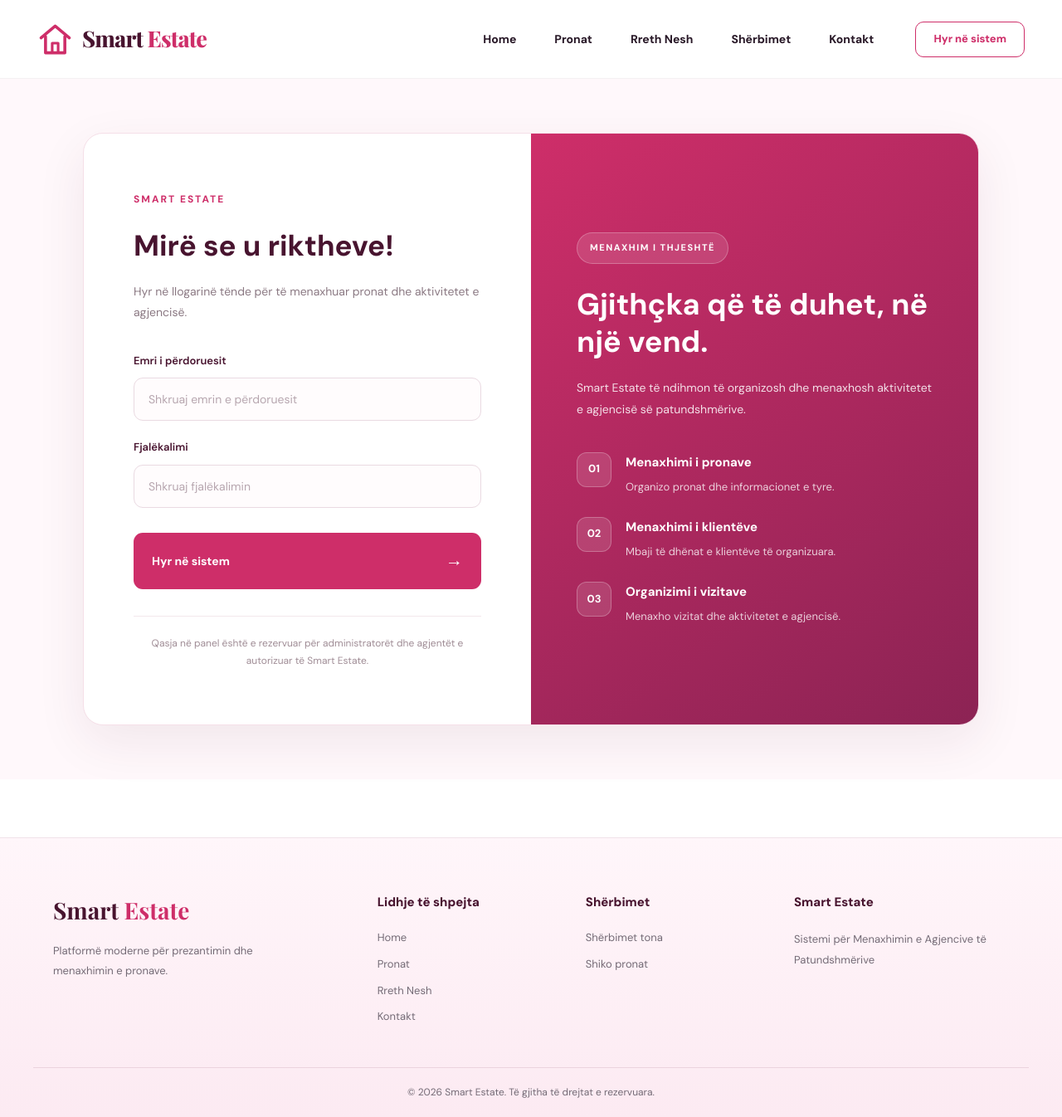
After one commit to samire-ahmeti/Samire-Ahmeti-Sistemi-per-Menaxhimin-e-Agjencive-te-Patundshmerive, a Django app: page /hyrja/ in a window 1280 px wide. The commit adds this page. Shown: the whole page at 83% size. Run offline with Django 5.2, Linux system fonts and the light colour scheme.

Commit message:
Implementova hyrjen daljen dhe kontrollin e roleve

```diff
--- a/agjencia/static/agjencia/css/style.css
+++ b/agjencia/static/agjencia/css/style.css
@@ -1506,3 +1506,311 @@ img {
         margin-left: 105px;
     }
 }
+
+
+.auth-page {
+    min-height: 85vh;
+    padding: 65px 20px;
+    background: #FFF8FB;
+    display: flex;
+    align-items: center;
+    justify-content: center;
+}
+
+.auth-container {
+    display: grid;
+    grid-template-columns: 1fr 1fr;
+    width: 100%;
+    max-width: 1080px;
+    min-height: 620px;
+    background: #FFFFFF;
+    border: 1px solid #F5DFE8;
+    border-radius: 24px;
+    overflow: hidden;
+    box-shadow: 0 20px 60px rgba(72, 20, 47, 0.08);
+}
+
+.auth-form-side {
+    padding: 65px 60px;
+    display: flex;
+    flex-direction: column;
+    justify-content: center;
+}
+
+.auth-label {
+    display: inline-block;
+    margin-bottom: 18px;
+    color: #CE2E69;
+    font-size: 12px;
+    font-weight: 700;
+    letter-spacing: 2px;
+}
+
+.auth-form-header h1 {
+    margin: 0 0 15px;
+    color: #48142F;
+    font-size: 35px;
+    font-weight: 700;
+}
+
+.auth-form-header p {
+    margin: 0 0 35px;
+    color: #8B7983;
+    font-size: 14px;
+    line-height: 1.8;
+}
+
+.auth-form {
+    display: flex;
+    flex-direction: column;
+    gap: 22px;
+}
+
+.auth-field {
+    display: flex;
+    flex-direction: column;
+    gap: 10px;
+}
+
+.auth-field label {
+    color: #48142F;
+    font-size: 13px;
+    font-weight: 600;
+}
+
+.auth-field input {
+    width: 100%;
+    height: 52px;
+    padding: 0 17px;
+    border: 1px solid #EADAE2;
+    border-radius: 11px;
+    background: #FFFCFD;
+    color: #48142F;
+    font-family: inherit;
+    font-size: 14px;
+    outline: none;
+    transition: all 0.2s ease;
+    box-sizing: border-box;
+}
+
+.auth-field input::placeholder {
+    color: #B7A6AF;
+}
+
+.auth-field input:focus {
+    border-color: #CE2E69;
+    background: #FFFFFF;
+    box-shadow: 0 0 0 4px rgba(206, 46, 105, 0.08);
+}
+
+.auth-submit {
+    display: flex;
+    justify-content: space-between;
+    align-items: center;
+    width: 100%;
+    margin-top: 8px;
+    padding: 17px 22px;
+    border: none;
+    border-radius: 11px;
+    background: #CE2E69;
+    color: #FFFFFF;
+    font-family: inherit;
+    font-size: 14px;
+    font-weight: 700;
+    cursor: pointer;
+    transition: all 0.25s ease;
+}
+
+.auth-submit:hover {
+    background: #AE2054;
+    transform: translateY(-2px);
+    box-shadow: 0 8px 20px rgba(206, 46, 105, 0.18);
+}
+
+.auth-submit span {
+    font-size: 21px;
+}
+
+.auth-bottom {
+    margin-top: 32px;
+    padding-top: 22px;
+    border-top: 1px solid #F3E7EC;
+}
+
+.auth-bottom p {
+    margin: 0;
+    color: #A08D96;
+    font-size: 12px;
+    line-height: 1.8;
+    text-align: center;
+}
+
+.auth-error {
+    margin-bottom: 22px;
+    padding: 14px 17px;
+    border: 1px solid #F5B8C8;
+    border-radius: 10px;
+    background: #FFF0F3;
+    color: #A92246;
+    font-size: 13px;
+    line-height: 1.6;
+}
+
+.auth-info-side {
+    position: relative;
+    display: flex;
+    align-items: center;
+    padding: 65px 55px;
+    background: linear-gradient(145deg, #CE2E69, #8C2354);
+    color: #FFFFFF;
+}
+
+.auth-info-content {
+    position: relative;
+    z-index: 1;
+}
+
+.auth-info-tag {
+    display: inline-block;
+    margin-bottom: 26px;
+    padding: 9px 15px;
+    border: 1px solid rgba(255, 255, 255, 0.25);
+    border-radius: 30px;
+    background: rgba(255, 255, 255, 0.12);
+    color: #FFFFFF;
+    font-size: 11px;
+    font-weight: 700;
+    letter-spacing: 1.5px;
+}
+
+.auth-info-content h2 {
+    margin: 0 0 20px;
+    color: #FFFFFF;
+    font-size: 36px;
+    line-height: 1.25;
+}
+
+.auth-info-content > p {
+    margin: 0 0 38px;
+    color: rgba(255, 255, 255, 0.85);
+    font-size: 14px;
+    line-height: 1.9;
+}
+
+.auth-benefits {
+    display: flex;
+    flex-direction: column;
+    gap: 25px;
+}
+
+.auth-benefit {
+    display: flex;
+    align-items: flex-start;
+    gap: 17px;
+}
+
+.auth-benefit > span {
+    display: flex;
+    align-items: center;
+    justify-content: center;
+    flex-shrink: 0;
+    width: 42px;
+    height: 42px;
+    border: 1px solid rgba(255, 255, 255, 0.25);
+    border-radius: 12px;
+    background: rgba(255, 255, 255, 0.12);
+    color: #FFFFFF;
+    font-size: 13px;
+    font-weight: 700;
+}
+
+.auth-benefit h3 {
+    margin: 0 0 7px;
+    color: #FFFFFF;
+    font-size: 15px;
+}
+
+.auth-benefit p {
+    margin: 0;
+    color: rgba(255, 255, 255, 0.78);
+    font-size: 13px;
+    line-height: 1.7;
+}
+
+@media (max-width: 900px) {
+    .auth-form-side {
+        padding: 45px 35px;
+    }
+
+    .auth-info-side {
+        padding: 45px 35px;
+    }
+
+    .auth-info-content h2 {
+        font-size: 29px;
+    }
+}
+
+@media (max-width: 700px) {
+    .auth-page {
+        padding: 35px 15px;
+    }
+
+    .auth-container {
+        grid-template-columns: 1fr;
+        min-height: auto;
+    }
+
+    .auth-form-side {
+        padding: 40px 25px;
+    }
+
+    .auth-info-side {
+        padding: 40px 25px;
+    }
+
+    .auth-form-header h1 {
+        font-size: 29px;
+    }
+
+    .auth-info-content h2 {
+        font-size: 27px;
+    }
+}
+
+.navbar-actions {
+    display: flex;
+    align-items: center;
+    gap: 12px;
+}
+
+.logout-form {
+    margin: 0;
+}
+
+.logout-button {
+    padding: 12px 18px;
+    border: 1px solid #CE2E69;
+    border-radius: 10px;
+    background: #FFFFFF;
+    color: #CE2E69;
+    font-family: inherit;
+    font-size: 13px;
+    font-weight: 600;
+    cursor: pointer;
+    transition: all 0.2s ease;
+}
+
+.logout-button:hover {
+    background: #FFF0F6;
+}
+
+@media (max-width: 650px) {
+    .navbar-actions {
+        flex-wrap: wrap;
+    }
+
+    .logout-button {
+        padding: 10px 14px;
+    }
+}
--- a/agjencia/templates/agjencia/base.html
+++ b/agjencia/templates/agjencia/base.html
@@ -43,12 +43,20 @@
         <a href="{% url 'paneli' %}" class="login-button">
             Paneli im
         </a>
+
+        <form action="{% url 'dalja' %}" method="POST" class="logout-form">
+            {% csrf_token %}
+            <button type="submit" class="logout-button">
+                Dil nga sistemi
+            </button>
+        </form>
     {% else %}
-            <a href="/hyrja/" class="login-button">
+        <a href="{% url 'hyrja' %}" class="login-button">
             Hyr në sistem
         </a>
     {% endif %}
 </div>
+
 
             <button class="mobile-menu-button"
                     type="button"
--- /dev/null
+++ b/agjencia/templates/agjencia/hyrja.html
@@ -0,0 +1,154 @@
+
+{% extends 'agjencia/base.html' %}
+
+{% block title %}Hyr në sistem | Smart Estate{% endblock %}
+
+{% block content %}
+
+<section class="auth-page">
+    <div class="auth-container">
+
+        <div class="auth-form-side">
+
+            <div class="auth-form-header">
+                <span class="auth-label">
+                    SMART ESTATE
+                </span>
+
+                <h1>Mirë se u riktheve!</h1>
+
+                <p>
+                    Hyr në llogarinë tënde për të
+                    menaxhuar pronat dhe aktivitetet
+                    e agjencisë.
+                </p>
+            </div>
+
+            {% if gabimi %}
+                <div class="auth-error" role="alert">
+                    {{ gabimi }}
+                </div>
+            {% endif %}
+
+            <form action="/hyrja/" method="POST" class="auth-form">
+                {% csrf_token %}
+
+                <input
+                    type="hidden"
+                    name="next"
+                    value="{{ next|default:'' }}"
+                >
+
+                <div class="auth-field">
+                    <label for="username">
+                        Emri i përdoruesit
+                    </label>
+
+                    <input
+                        type="text"
+                        id="username"
+                        name="username"
+                        placeholder="Shkruaj emrin e përdoruesit"
+                        value="{{ emri_perdoruesit|default:'' }}"
+                        autocomplete="username"
+                        required
+                    >
+                </div>
+
+                <div class="auth-field">
+                    <label for="password">
+                        Fjalëkalimi
+                    </label>
+
+                    <input
+                        type="password"
+                        id="password"
+                        name="password"
+                        placeholder="Shkruaj fjalëkalimin"
+                        autocomplete="current-password"
+                        required
+                    >
+                </div>
+
+                <button type="submit" class="auth-submit">
+                    Hyr në sistem
+                    <span>→</span>
+                </button>
+
+            </form>
+
+            <div class="auth-bottom">
+                <p>
+                    Qasja në panel është e rezervuar
+                    për administratorët dhe agjentët
+                    e autorizuar të Smart Estate.
+                </p>
+            </div>
+
+        </div>
+
+        <div class="auth-info-side">
+
+            <div class="auth-info-content">
+
+                <span class="auth-info-tag">
+                    MENAXHIM I THJESHTË
+                </span>
+
+                <h2>
+                    Gjithçka që të duhet,
+                    në një vend.
+                </h2>
+
+                <p>
+                    Smart Estate të ndihmon të
+                    organizosh dhe menaxhosh
+                    aktivitetet e agjencisë
+                    së patundshmërive.
+                </p>
+
+                <div class="auth-benefits">
+
+                    <div class="auth-benefit">
+                        <span>01</span>
+                        <div>
+                            <h3>Menaxhimi i pronave</h3>
+                            <p>
+                                Organizo pronat dhe
+                                informacionet e tyre.
+                            </p>
+                        </div>
+                    </div>
+
+                    <div class="auth-benefit">
+                        <span>02</span>
+                        <div>
+                            <h3>Menaxhimi i klientëve</h3>
+                            <p>
+                                Mbaji të dhënat e
+                                klientëve të organizuara.
+                            </p>
+                        </div>
+                    </div>
+
+                    <div class="auth-benefit">
+                        <span>03</span>
+                        <div>
+                            <h3>Organizimi i vizitave</h3>
+                            <p>
+                                Menaxho vizitat dhe
+                                aktivitetet e agjencisë.
+                            </p>
+                        </div>
+                    </div>
+
+                </div>
+
+            </div>
+
+        </div>
+
+    </div>
+</section>
+
+{% endblock %}
--- a/agjencia/views.py
+++ b/agjencia/views.py
@@ -1,9 +1,12 @@
 
+from django.contrib.auth import authenticate, login, logout
+from django.contrib.auth.decorators import login_required
+from django.core.exceptions import PermissionDenied
+from django.shortcuts import render, redirect, get_object_or_404
+from django.utils.http import url_has_allowed_host_and_scheme
+from django.views.decorators.http import require_POST
 from rest_framework import viewsets
 from rest_framework.permissions import IsAuthenticated, DjangoModelPermissions
-from rest_framework.permissions import SAFE_METHODS
-from django.shortcuts import render, get_object_or_404
-from django.contrib.auth.decorators import login_required
 
 from .models import Prona, Klienti, Kerkesa, Vizita
 from .serializers import (
@@ -13,13 +16,25 @@ from .serializers import (
     VizitaSerializer,
 )
 
+
+def pronat_e_perdoruesit(perdoruesi):
+    if perdoruesi.is_superuser or perdoruesi.roli == "administrator":
+        return Prona.objects.all()
+
+    if perdoruesi.roli == "agjent":
+        return Prona.objects.filter(agjent=perdoruesi)
+
+    raise PermissionDenied
+
+
 class LejetEModeleve(DjangoModelPermissions):
     perms_map = {
         **DjangoModelPermissions.perms_map,
-        'GET': ['%(app_label)s.view_%(model_name)s'],
-        'HEAD': ['%(app_label)s.view_%(model_name)s'],
-        'OPTIONS': ['%(app_label)s.view_%(model_name)s'],
+        "GET": ["%(app_label)s.view_%(model_name)s"],
+        "HEAD": ["%(app_label)s.view_%(model_name)s"],
+        "OPTIONS": ["%(app_label)s.view_%(model_name)s"],
     }
+
 
 class PronaViewSet(viewsets.ModelViewSet):
     queryset = Prona.objects.all()
@@ -27,16 +42,18 @@ class PronaViewSet(viewsets.ModelViewSet):
     permission_classes = [IsAuthenticated]
 
     def get_queryset(self):
+        return pronat_e_perdoruesit(self.request.user)
+
+    def perform_create(self, serializer):
         perdoruesi = self.request.user
 
-        if perdoruesi.is_superuser or perdoruesi.roli == 'administrator':
-            return Prona.objects.all()
+        if not (
+            perdoruesi.is_superuser
+            or perdoruesi.roli in ["administrator", "agjent"]
+        ):
+            raise PermissionDenied
 
-        return Prona.objects.filter(agjent=perdoruesi)
-
-    def perform_create(self, serializer):
-        serializer.save(agjent=self.request.user)
-
+        serializer.save(agjent=perdoruesi)
 
 
 class KlientiViewSet(viewsets.ModelViewSet):
@@ -56,35 +73,19 @@ class VizitaViewSet(viewsets.ModelViewSet):
     serializer_class = VizitaSerializer
     permission_classes = [LejetEModeleve]
 
-@login_required(login_url="/admin/login/")
+
+@login_required(login_url="/hyrja/")
 def pronat_page(request):
-
     qyteti = request.GET.get("qyteti", "").strip()
     lloji = request.GET.get("lloji", "").strip()
 
-    perdoruesi = request.user
-
-    if perdoruesi.is_superuser or perdoruesi.roli == "administrator":
-        pronat = Prona.objects.all()
-
-    else:
-
-        pronat = Prona.objects.filter(
-            agjent=perdoruesi
-        )
-
+    pronat = pronat_e_perdoruesit(request.user)
 
     if qyteti:
-        pronat = pronat.filter(
-            qyteti__icontains=qyteti
-        )
-
+        pronat = pronat.filter(qyteti__icontains=qyteti)
 
     if lloji:
-        pronat = pronat.filter(
-            lloji__iexact=lloji
-        )
-
+        pronat = pronat.filter(lloji__iexact=lloji)
 
     pronat = pronat.order_by("-id")
 
@@ -101,16 +102,14 @@ def pronat_page(request):
     )
 
 
-@login_required(login_url="/admin/login/")
+@login_required(login_url="/hyrja/")
 def detajet_prones(request, prona_id):
-    perdoruesi = request.user
+    pronat = pronat_e_perdoruesit(request.user)
 
-    if perdoruesi.is_superuser or perdoruesi.roli == "administrator":
-        pronat = Prona.objects.all()
-    else:
-        pronat = Prona.objects.filter(agjent=perdoruesi)
-
-    prona = get_object_or_404(pronat, id=prona_id)
+    prona = get_object_or_404(
+        pronat,
+        id=prona_id
+    )
 
     return render(
         request,
@@ -119,26 +118,37 @@ def detajet_prones(request, prona_id):
     )
 
 
-from django.contrib.auth.decorators import login_required
-from django.shortcuts import render
-from .models import Prona, Klienti, Vizita
-
-
-@login_required(login_url="/admin/login/")
+@login_required(login_url="/hyrja/")
 def paneli_page(request):
     perdoruesi = request.user
 
-    if perdoruesi.is_superuser or perdoruesi.roli == "administrator":
-        pronat = Prona.objects.all()
+    eshte_administrator = (
+        perdoruesi.is_superuser
+        or perdoruesi.roli == "administrator"
+    )
+
+    eshte_agjent = perdoruesi.roli == "agjent"
+
+    if not eshte_administrator and not eshte_agjent:
+        raise PermissionDenied
+
+    pronat = pronat_e_perdoruesit(perdoruesi)
+
+    if eshte_administrator:
         numri_klienteve = Klienti.objects.count()
         numri_vizitave = Vizita.objects.count()
     else:
-        pronat = Prona.objects.filter(agjent=perdoruesi)
-        vizitat = Vizita.objects.filter(prona__agjent=perdoruesi)
+        vizitat = Vizita.objects.filter(
+            prona__agjent=perdoruesi
+        )
 
         numri_vizitave = vizitat.count()
+
         numri_klienteve = Klienti.objects.filter(
-            id__in=vizitat.values_list("klienti_id", flat=True)
+            id__in=vizitat.values_list(
+                "klienti_id",
+                flat=True
+            )
         ).count()
 
     context = {
@@ -148,4 +158,73 @@ def paneli_page(request):
         "pronat_e_fundit": pronat.order_by("-id")[:4],
     }
 
-    return render(request, "agjencia/paneli.html", context)
+    return render(
+        request,
+        "agjencia/paneli.html",
+        context
+    )
+
+
+def hyrja_page(request):
+    if request.user.is_authenticated:
+        if (
+            request.user.is_superuser
+            or request.user.roli in ["administrator", "agjent"]
+        ):
+            return redirect("paneli")
+
+    context = {
+        "next": (
+            request.GET.get("next", "")
+            if request.method == "GET"
+            else request.POST.get("next", "")
+        )
+    }
+
+    if request.method == "POST":
+        username = request.POST.get("username", "").strip()
+        password = request.POST.get("password", "")
+
+        perdoruesi = authenticate(
+            request,
+            username=username,
+            password=password
+        )
+
+        if perdoruesi is not None:
+            lejohet_hyrja = (
+                perdoruesi.is_superuser
+                or perdoruesi.roli in ["administrator", "agjent"]
+            )
+
+            if lejohet_hyrja:
+                login(request, perdoruesi)
+
+                destinacioni = context["next"]
+
+                if destinacioni and url_has_allowed_host_and_scheme(
+                    url=destinacioni,
+                    allowed_hosts={request.get_host()},
+                    require_https=request.is_secure()
+                ):
+                    return redirect(destinacioni)
+
+                return redirect("paneli")
+
+        context["gabimi"] = (
+            "Emri i përdoruesit ose fjalëkalimi është i pasaktë, "
+            "ose nuk keni leje për të hyrë në sistem."
+        )
+
+        context["emri_perdoruesit"] = username
+
+    return render(
+        request,
+        "agjencia/hyrja.html",
+        context
+    )
+@login_required(login_url="/hyrja/")
+@require_POST
+def dalja_page(request):
+    logout(request)
+    return redirect("hyrja")
--- a/config/urls.py
+++ b/config/urls.py
@@ -6,6 +6,8 @@ from agjencia.views import pronat_page, detajet_prones
 from django.conf import settings
 from django.conf.urls.static import static
 from agjencia.views import paneli_page
+from agjencia.views import hyrja_page
+from agjencia.views import dalja_page
 
 urlpatterns = [
     path('admin/', admin.site.urls),
@@ -14,6 +16,9 @@ urlpatterns = [
     path("pronat/", pronat_page, name="pronat"),
     path("pronat/<int:prona_id>/", detajet_prones, name="detajet_prones"),
     path("paneli/", paneli_page, name="paneli"),
+    path("hyrja/", hyrja_page, name="hyrja"),
+    path("dalja/", dalja_page, name="dalja"),
+
 
 ]
 
```
Lines whose indentation alone changed are shown as unchanged.
